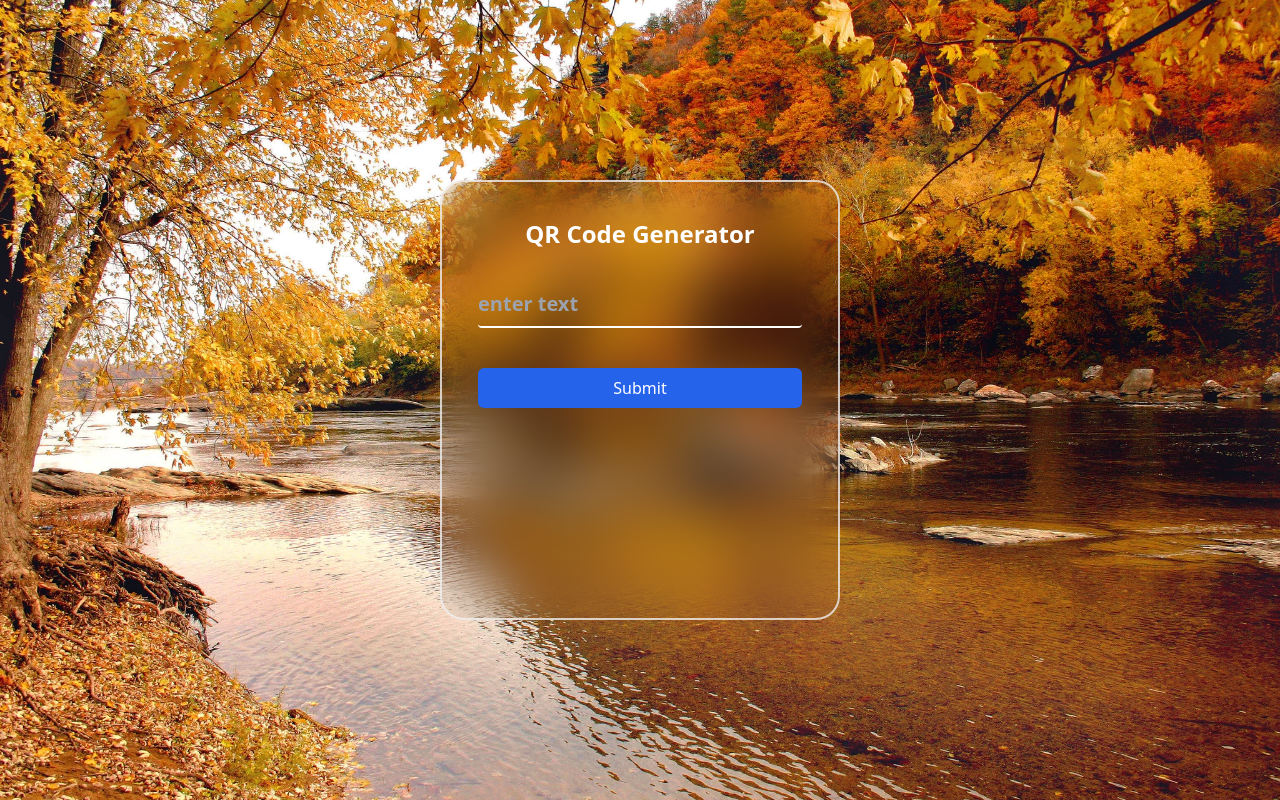
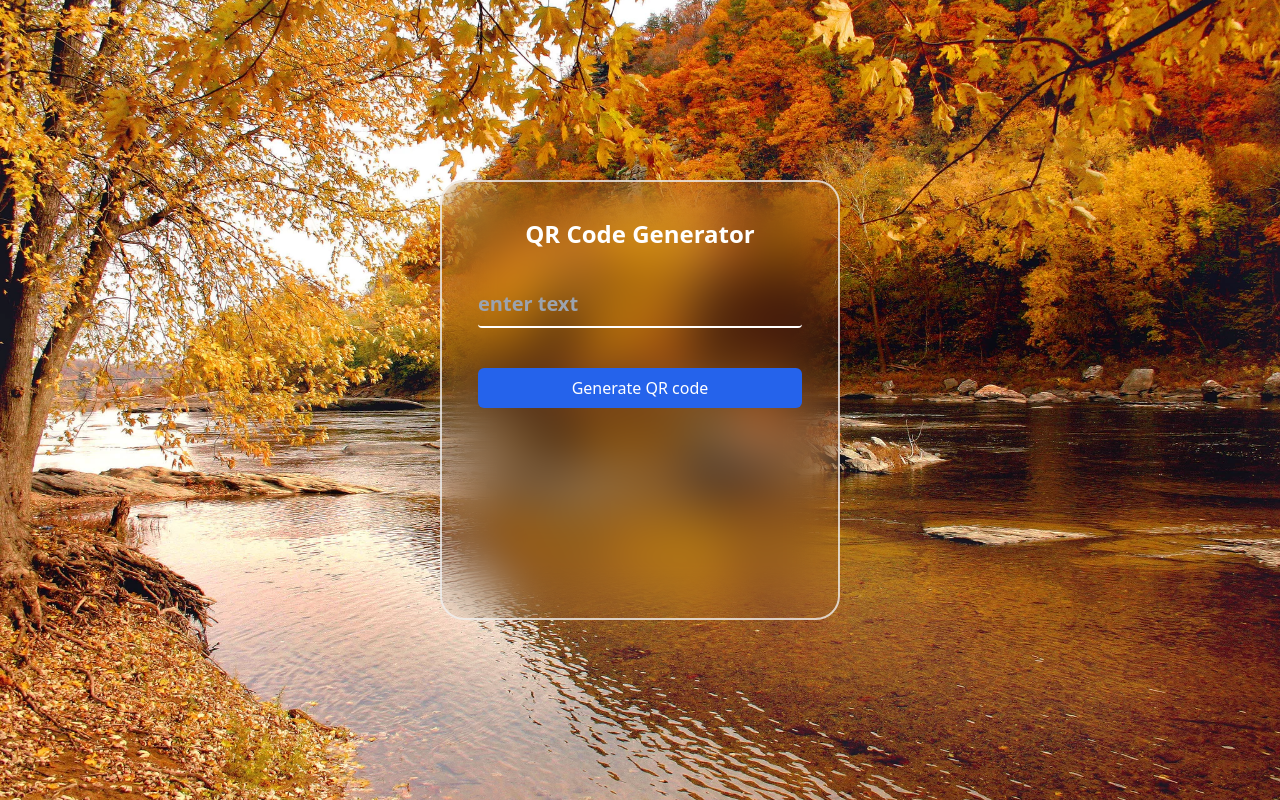
Before and after one commit to Abteck/QR-code, a website: page public/index.html in a window 1280 px wide. Drawn offline with Linux system fonts and the light colour scheme.

Commit message:
edited the submit button

```diff
--- a/public/index.html
+++ b/public/index.html
@@ -41,7 +41,7 @@
           type="submit"
           class="bg-blue-600 text-white w-full px-1 py-2 rounded-md"
         >
-          Submit
+          Generate QR code
         </button>
       </div>
     </div>
```
